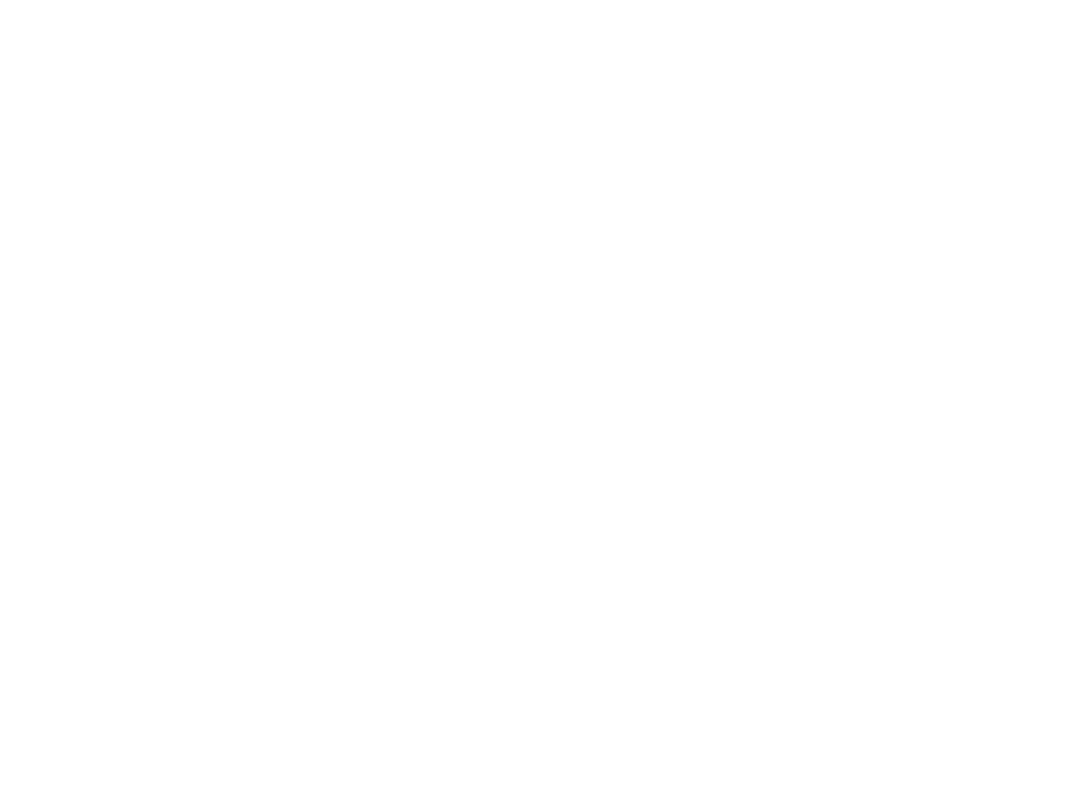
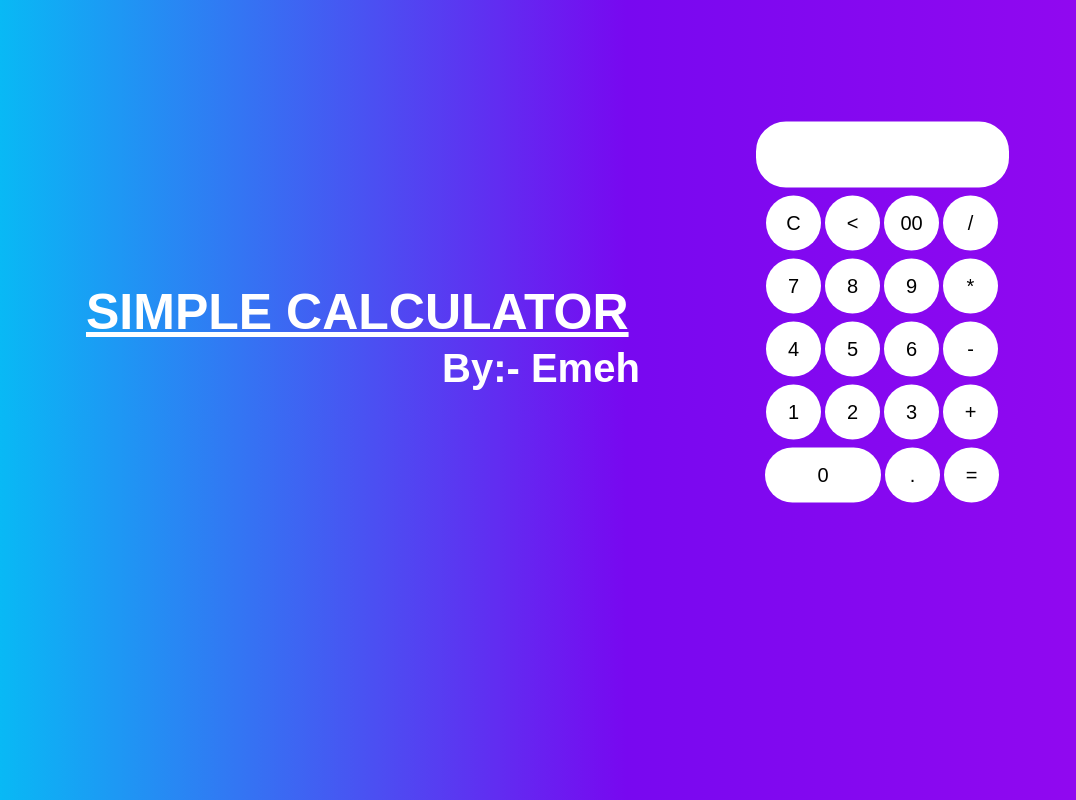
Before and after one commit to Emeson360/simpleCalculator, a plain HTML site: page calculator.html in a window 1280 px wide. Shown: the whole page, without its empty margins (14-1090 px from the left). Drawn offline with Linux system fonts and the light colour scheme.

Commit message:
completed styling

```diff
--- a/CSS/calculator.css
+++ b/CSS/calculator.css
@@ -1,5 +1,89 @@
-* {
+body {
     margin: 0;
     padding: 0;
-    box-sizing: border-box;
+    background-image: linear-gradient(to left, #9b08f0, #7808f0, #06bdf5);
+    line-height: 0.5;
+    position: relative;
 }
+
+h1 {
+    color: white;
+    font-size: 50px;
+    font-weight: 700;
+    text-transform: uppercase;
+    margin-top: 300px;
+    margin-left: 100px;
+    font-family: sans-serif;
+    text-decoration: underline;
+}
+
+h2 {
+    color: white;
+    font-size: 40px;
+    font-weight: 700;
+    text-transform: capitalize;
+    margin-top: -1px;
+    margin-left: 456px;
+    font-family: sans-serif;
+}
+
+.calci {
+    padding: 100px 0px;
+    width: 500px;
+    position: absolute;
+    top: 15%;
+    left: 70%;
+    transform: translate(-50%, -50%);
+    transition: 0.25px;
+    text-align: center;
+}
+
+#display {
+    background-color: white;
+    border: 2px solid white;
+    border-radius: 30px;
+    width: 245px;
+    font-size: 20px;
+    font-family: sans-serif;
+    font-weight: 300;
+    height: 60px;
+}
+
+
+
+.btn {
+    background-color: white;
+    width: 55px;
+    height: 55px;
+    border-radius: 50%;
+    font-size: 20px;
+    font-weight: 300;
+    border: none;
+    font-family: sans-serif;
+}
+
+.operatorBtn {
+    background-color: white;
+    width: 55px;
+    height: 55px;
+    border: none;
+    border-radius: 50%;
+    font-size: 20px;
+    font-family: sans-serif;
+    cursor: pointer;
+}
+
+.operatorBtn:hover {
+    background-color: #06bdf5;
+}
+
+#zero {
+    background-color: white;
+    width: 116px;
+    height: 55px;
+    border: none;
+    border-radius: 30px;
+    font-size: 20px;
+    font-family: sans-serif;
+    cursor: pointer;
+}
--- a/calculator.html
+++ b/calculator.html
@@ -8,8 +8,36 @@
     <link rel="stylesheet" href="./CSS/calculator.css">
 </head>
 <body>
-    <form action="calculator.html" name="form1" class="calsi" method="POST">
 
+    <h1>Simple calculator</h1>
+    <h2>By:- emeh</h2>
+
+    <form action="calculator.html" name="form1" class="calci" method="POST">
+        <input type="text" name="answer" id="display"> <br> <br>
+
+        <input type="button" class="btn" value="C" onclick="form1.answer.value=''" >
+        <input type="button" class="btn" value="<" onclick="form1.answer.value=form1.answer.value.substring(0,form1.answer.value.length*1-1)" >
+        <input type="button" class="btn" value="00" onclick="form1.answer.value+='00'" >
+        <input type="button" class="operatorBtn" value="/" onclick="form1.answer.value+='/'" > <br> <br>
+
+        <input type="button" class="btn" value="7" onclick="form1.answer.value+='7'" >
+        <input type="button" class="btn" value="8" onclick="form1.answer.value+='8'" >
+        <input type="button" class="btn" value="9" onclick="form1.answer.value+='9'" >
+        <input type="button" class="operatorBtn" value="*" onclick="form1.answer.value+='*'" > <br> <br>
+
+        <input type="button" class="btn" value="4" onclick="form1.answer.value+='4'" >
+        <input type="button" class="btn" value="5" onclick="form1.answer.value+='5'" >
+        <input type="button" class="btn" value="6" onclick="form1.answer.value+='6'" >
+        <input type="button" class="operatorBtn" value="-" onclick="form1.answer.value+='-'" > <br> <br>
+
+        <input type="button" class="btn" value="1" onclick="form1.answer.value+='1'" >
+        <input type="button" class="btn" value="2" onclick="form1.answer.value+='2'" >
+        <input type="button" class="btn" value="3" onclick="form1.answer.value+='3'" >
+        <input type="button" class="operatorBtn" value="+" onclick="form1.answer.value+='+'" > <br> <br>
+
+        <input type="button" id="zero" value="0" onclick="form1.answer.value+='0'" >
+        <input type="button" class="btn" value="." onclick="form1.answer.value+='.'" >
+        <input type="button" class="operatorBtn" value="=" onclick="form1.answer.value=eval(form1.answer.value)" >
     </form>
 
 
```
